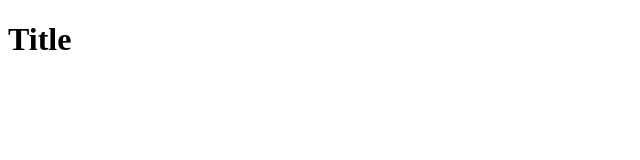
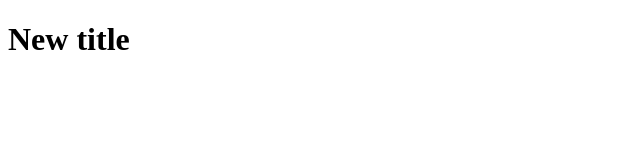
Before and after one commit to ChrisN01/git-practice, a plain HTML site: page index.html in a window 1280 px wide. Shown: the whole page, without its empty margins (0-640 px from the left). Drawn offline with Linux system fonts and the light colour scheme.

Commit message:
modified title

```diff
--- a/index.html
+++ b/index.html
@@ -6,6 +6,6 @@
     <title>Demi Git</title>
 </head>
 <body>
-    <h1>Title</h1>
+    <h1>New title</h1>
 </body>
 </html>
```
